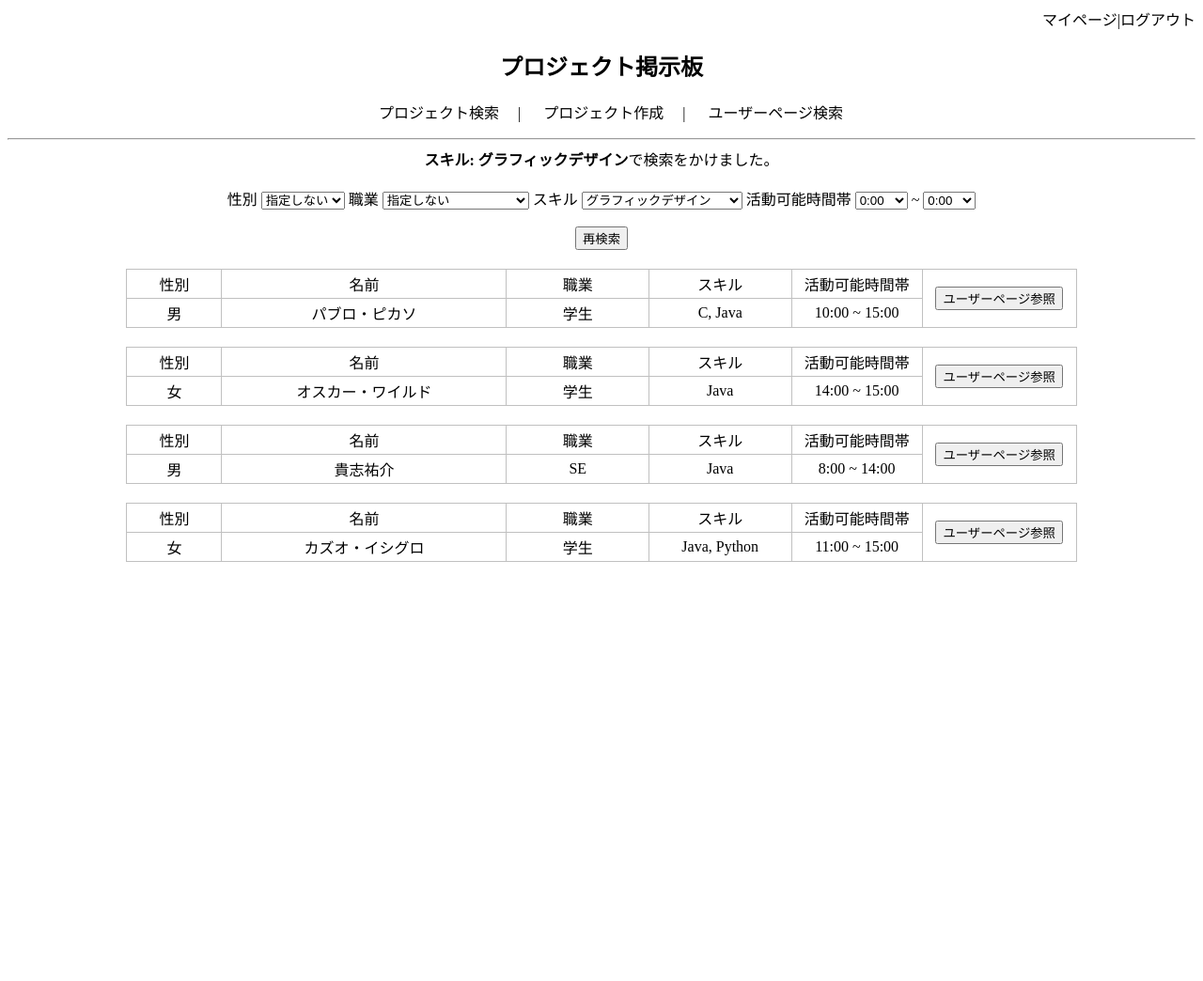
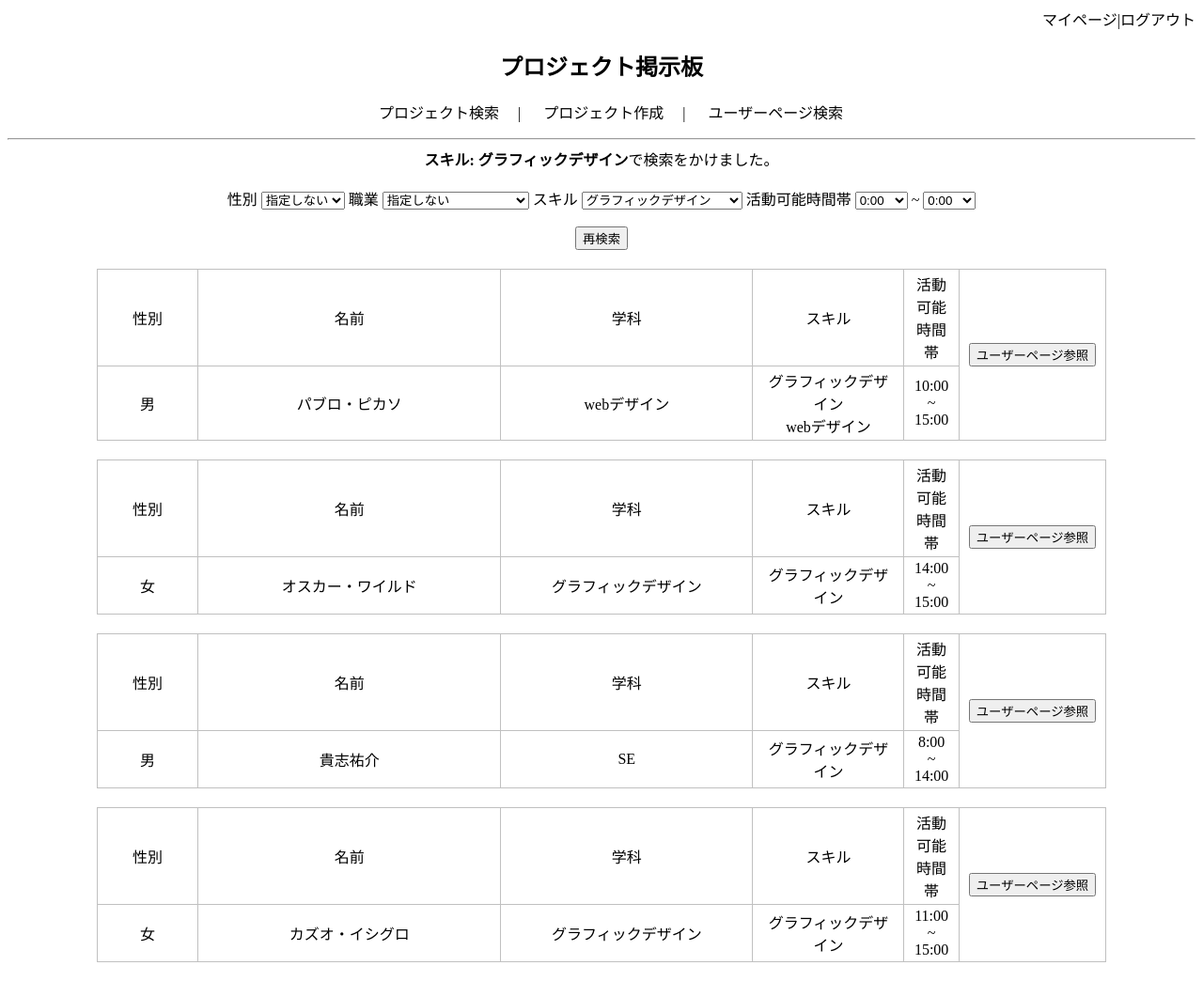
Before and after one commit to kd-team2E/Co-creation-board, a PHP site: page /user_search_result.php in a window 1280 px wide. Shown: the whole page at 94% size. Before the commit the page ends 598 px from the top, so only its background shows below. Run offline with PHP 8.4, Linux system fonts and the light colour scheme.

Commit message:
[change] user_search\result

```diff
--- a/user_search_result.php
+++ b/user_search_result.php
@@ -76,24 +76,24 @@
 <input type="button" onclick="location.href='user_search_result.php'" value="再検索">
 </table>
 
-<table width="80%">
-<tr><td width="10%">性別</td><td width="30%">名前</td><td width="15%">職業</td><td width="15%">スキル</td><td>活動可能時間帯</td><td rowspan="2"><input type="button" class="btn" onclick="location.href='user.php'" value="ユーザーページ参照"></td></tr>
-<tr><td>男</td><td>パブロ・ピカソ</td><td>学生</td><td>C, Java</td><td>10:00 ~ 15:00</td></tr>
+<table width="85%">
+<tr><td width="10%">性別</td><td width="30%">名前</td><td width="25%">学科</td><td width="15%">スキル</td><td>活動可能時間帯</td><td rowspan="2"><input type="button" class="btn" onclick="location.href='user.php'" value="ユーザーページ参照"></td></tr>
+<tr><td>男</td><td>パブロ・ピカソ</td><td>webデザイン</td><td>グラフィックデザイン<br>webデザイン</td><td>10:00 ~ 15:00</td></tr>
 </table>
 
-<table width="80%">
-<tr><td width="10%">性別</td><td width="30%">名前</td><td width="15%">職業</td><td width="15%">スキル</td><td>活動可能時間帯</td><td rowspan="2"><input type="button" class="btn" onclick="location.href='user_detail.php'" value="ユーザーページ参照"></td></tr>
-<tr><td>女</td><td>オスカー・ワイルド</td><td>学生</td><td>Java</td><td>14:00 ~ 15:00</td></tr>
+<table width="85%">
+<tr><td width="10%">性別</td><td width="30%">名前</td><td width="25%">学科</td><td width="15%">スキル</td><td>活動可能時間帯</td><td rowspan="2"><input type="button" class="btn" onclick="location.href='user_detail.php'" value="ユーザーページ参照"></td></tr>
+<tr><td>女</td><td>オスカー・ワイルド</td><td>グラフィックデザイン</td><td>グラフィックデザイン</td><td>14:00 ~ 15:00</td></tr>
 </table>
 
-<table width="80%">
-<tr><td width="10%">性別</td><td width="30%">名前</td><td width="15%">職業</td><td width="15%">スキル</td><td>活動可能時間帯</td><td rowspan="2"><input type="button" class="btn" onclick="location.href='user_detail.php'" value="ユーザーページ参照"></td></tr>
-<tr><td>男</td><td>貴志祐介</td><td>SE</td><td>Java</td><td>8:00 ~ 14:00</td></tr>
+<table width="85%">
+<tr><td width="10%">性別</td><td width="30%">名前</td><td width="25%">学科</td><td width="15%">スキル</td><td>活動可能時間帯</td><td rowspan="2"><input type="button" class="btn" onclick="location.href='user_detail.php'" value="ユーザーページ参照"></td></tr>
+<tr><td>男</td><td>貴志祐介</td><td>SE</td><td>グラフィックデザイン</td><td>8:00 ~ 14:00</td></tr>
 </table>
 
-<table width="80%">
-<tr><td width="10%">性別</td><td width="30%">名前</td><td width="15%">職業</td><td width="15%">スキル</td><td>活動可能時間帯</td><td rowspan="2"><input type="button" class="btn" onclick="location.href='user_detail.php'" value="ユーザーページ参照"></td></tr>
-<tr><td>女</td><td>カズオ・イシグロ</td><td>学生</td><td>Java, Python</td><td>11:00 ~ 15:00</td></tr>
+<table width="85%">
+<tr><td width="10%">性別</td><td width="30%">名前</td><td width="25%">学科</td><td width="15%">スキル</td><td>活動可能時間帯</td><td rowspan="2"><input type="button" class="btn" onclick="location.href='user_detail.php'" value="ユーザーページ参照"></td></tr>
+<tr><td>女</td><td>カズオ・イシグロ</td><td>グラフィックデザイン</td><td>グラフィックデザイン</td><td>11:00 ~ 15:00</td></tr>
 </table>
 
 </body>
```
